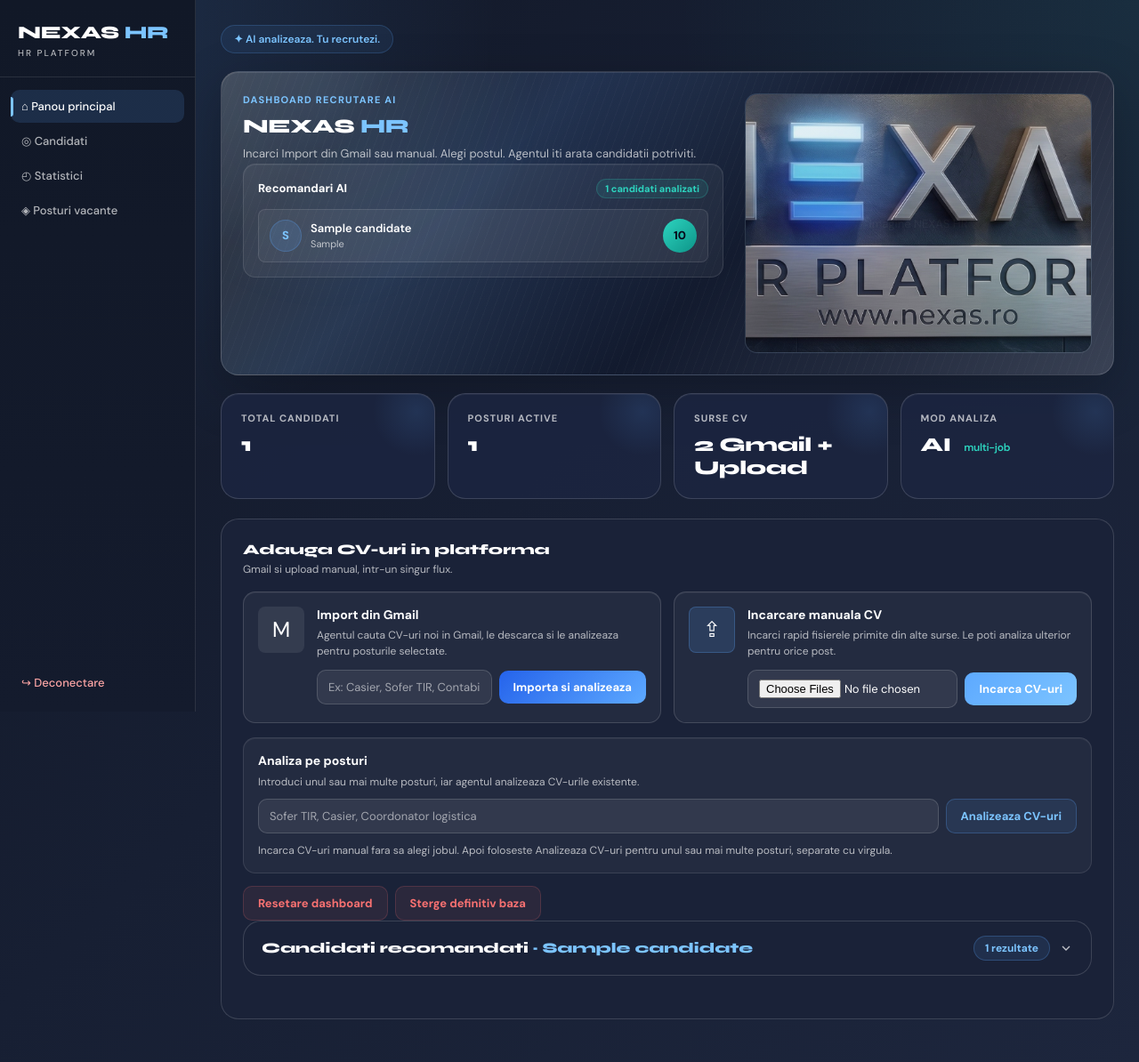
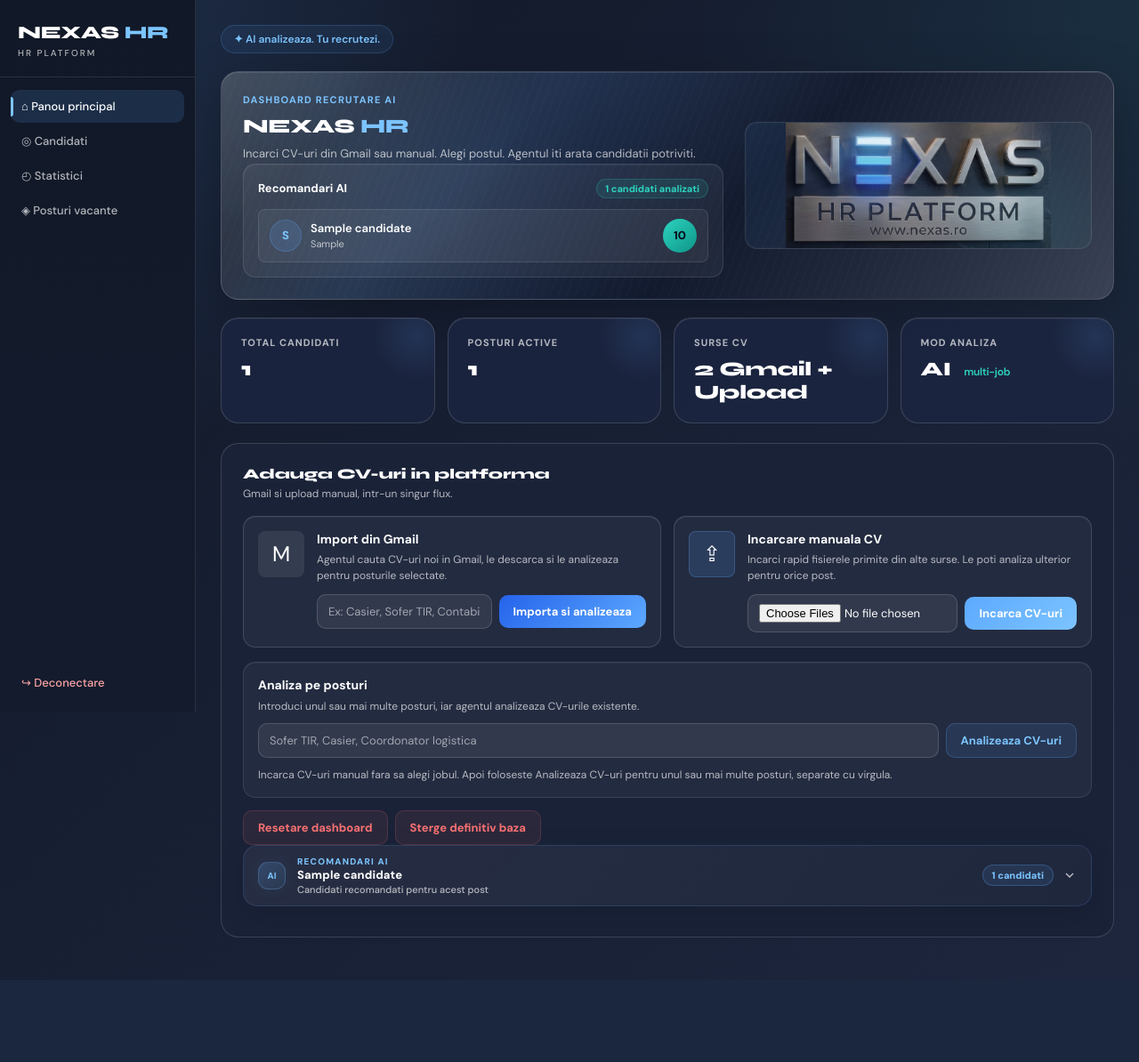
Before and after one commit to robotHR/HR, a FastAPI app: page / in a window 1280 px wide. Shown: the whole page at 89% size. After the commit the page ends 1089 px from the top, so only its background shows below. Run offline with FastAPI, Linux system fonts and the light colour scheme; the visitor is signed in with stand-in values (Sample User, id 1); tables that the repository leaves empty hold one stand-in row (values such as "Sample post"); parts of the project's set-up code (start-up, migrations or seed data) failed here and were passed over.

Commit message:
Update dashboard.html

```diff
--- a/app/templates/dashboard.html
+++ b/app/templates/dashboard.html
@@ -194,15 +194,18 @@
             margin-top:0;
         }
         .dashboard-image-card{
-            height:292px;
+            width:100%;
+            aspect-ratio:2.72 / 1;
+            height:auto;
             min-height:0;
+            align-self:center;
             border-radius:var(--radius-lg);
             overflow:hidden;
             background:linear-gradient(135deg,rgba(93,169,255,.08),rgba(45,212,191,.035));
             border:1px solid var(--line);
             position:relative;
             box-shadow:inset 0 0 0 1px rgba(255,255,255,.02);
-            transition:height .35s ease, transform .35s ease, opacity .35s ease;
+            transition:transform .35s ease, opacity .35s ease, box-shadow .35s ease;
         }
         .dashboard-image-card::before{
             content:'';
@@ -216,20 +219,21 @@
             width:100%;
             height:100%;
             display:block;
-            object-fit:cover;
+            object-fit:contain;
             object-position:center center;
-            opacity:.94;
+            opacity:.96;
             position:absolute;
             inset:0;
             transition:transform .35s ease, opacity .35s ease;
         }
         .dashboard-image-card.is-small{
-            height:220px;
-            transform:scale(.985);
+            transform:scale(.972);
+            opacity:.96;
+            box-shadow:inset 0 0 0 1px rgba(255,255,255,.02), 0 12px 36px rgba(0,0,0,.18);
         }
         .dashboard-image-card.is-small img{
-            transform:scale(.94);
-            opacity:.9;
+            transform:scale(.985);
+            opacity:.92;
         }
         .dashboard-image-card .image-fallback{
             position:absolute;
@@ -407,31 +411,56 @@
         }
 
         /* ─── JOB BLOCKS ──────────────────── */
-        .job-block{margin-bottom:24px}
+        .job-block{margin-bottom:10px}
         .job-title-row{
             display:flex;justify-content:space-between;
             gap:12px;align-items:center;
-            margin-bottom:0;padding:16px 20px;
-            background:var(--surface);
-            border:1px solid var(--line-2);
-            border-radius:var(--radius-xl);
+            margin-bottom:0;padding:11px 16px;
+            background:
+                linear-gradient(135deg,rgba(255,255,255,.055),rgba(255,255,255,.025)),
+                var(--surface);
+            border:1px solid rgba(93,169,255,.16);
+            border-radius:16px;
+            box-shadow:0 12px 34px rgba(0,0,0,.12);
         }
         .job-title-row.open{
             border-bottom-left-radius:0;
             border-bottom-right-radius:0;
             border-bottom-color:transparent;
         }
+        .job-title-left{display:flex;align-items:center;gap:13px;min-width:0}
+        .job-icon{
+            width:31px;height:31px;border-radius:11px;
+            display:flex;align-items:center;justify-content:center;
+            background:linear-gradient(145deg,rgba(93,169,255,.22),rgba(124,196,255,.08));
+            border:1px solid rgba(124,196,255,.22);
+            color:var(--purple-2);font-weight:800;font-size:10px;
+            box-shadow:0 0 18px rgba(93,169,255,.08);
+            flex-shrink:0;
+        }
+        .job-title-content{min-width:0}
+        .job-kicker{
+            color:var(--purple-2);
+            font-size:10px;font-weight:800;
+            letter-spacing:.12em;text-transform:uppercase;
+            margin-bottom:2px;
+        }
         .job-title{
-            font-family:'Syne',sans-serif;
-            font-size:16px;font-weight:800;color:#fff;
+            font-family:'DM Sans',sans-serif;
+            font-size:13px;font-weight:800;color:#fff;
+            line-height:1.12;letter-spacing:.01em;
+            white-space:nowrap;overflow:hidden;text-overflow:ellipsis;
         }
         .job-title span{color:var(--purple-2)}
+        .job-description{color:var(--muted);font-size:11px;font-weight:500;margin-top:2px}
+        .job-head-actions{display:flex;align-items:center;gap:10px;flex-shrink:0}
         .job-count{
-            border:1px solid rgba(93,169,255,.25);
-            background:rgba(93,169,255,.1);
+            border:1px solid rgba(93,169,255,.28);
+            background:rgba(93,169,255,.11);
             border-radius:999px;
-            padding:5px 12px;
-            color:var(--purple-2);font-weight:700;font-size:12px;
+            padding:4px 10px;
+            color:var(--purple-2);font-weight:800;font-size:11px;
+            white-space:nowrap;
         }
 
         /* ─── CANDIDATE TABLE ─────────────── */
@@ -594,7 +623,7 @@
         /* ─── RESPONSIVE ──────────────────── */
         @media(max-width:1200px){
             .hero-grid{grid-template-columns:1fr}
-            .dashboard-image-card{min-height:260px}
+            .dashboard-image-card{min-height:0}
             .stats-row{grid-template-columns:repeat(2,1fr)}
             .source-grid{grid-template-columns:1fr}
         }
@@ -604,6 +633,9 @@
             .main{margin-left:0;width:100%;padding:18px}
             .stats-row{grid-template-columns:1fr}
             .form-line{flex-direction:column;align-items:stretch}
+            .job-title-row{align-items:flex-start;flex-direction:column}
+            .job-head-actions{width:100%;justify-content:space-between}
+            .job-title{white-space:normal}
             button,.btn-link{width:100%}
             .cand-table th:nth-child(5),.cand-table td:nth-child(5){display:none}
         }
@@ -660,7 +692,7 @@
                     <div class="eyebrow">Dashboard recrutare AI</div>
                     <h1 class="hero-title">NEXAS <span>HR</span></h1>
                     <div class="hero-sub">
-                        Incarci Import din Gmail sau manual. Alegi postul. Agentul iti arata candidatii potriviti.
+                        Incarci CV-uri din Gmail sau manual. Alegi postul. Agentul iti arata candidatii potriviti.
                     </div>
 
                     <div class="hero-right">
@@ -810,9 +842,16 @@
         {% for job_title, job_candidates in jobs.items() %}
             <section class="job-block">
                 <div class="job-title-row accordion-header" onclick="toggleAccordion(this)">
-                    <h2 class="job-title">Candidati recomandati <span>· {{ job_title }}</span></h2>
-                    <div style="display:flex;align-items:center;gap:10px">
-                        <div class="job-count">{{ job_candidates|length }} rezultate</div>
+                    <div class="job-title-left">
+                        <div class="job-icon">AI</div>
+                        <div class="job-title-content">
+                            <div class="job-kicker">Recomandari AI</div>
+                            <h2 class="job-title">{{ job_title }}</h2>
+                            <div class="job-description">Candidati recomandati pentru acest post</div>
+                        </div>
+                    </div>
+                    <div class="job-head-actions">
+                        <div class="job-count">{{ job_candidates|length }} candidati</div>
                         <svg class="accordion-chevron" viewBox="0 0 24 24" fill="none" stroke="currentColor" stroke-width="2" style="width:16px;height:16px;color:rgba(255,255,255,.72);transition:transform .25s"><polyline points="6 9 12 15 18 9"/></svg>
                     </div>
                 </div>
```
